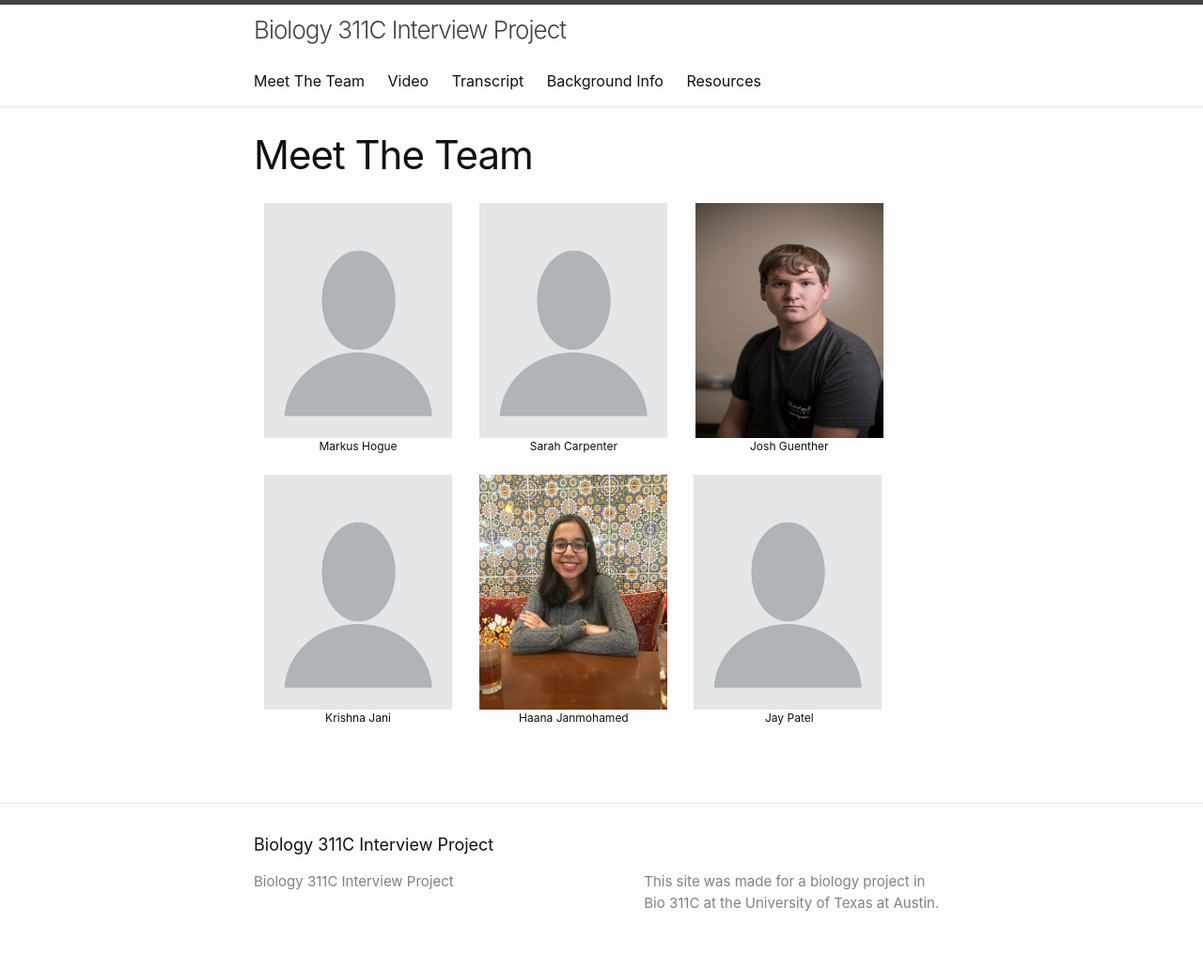
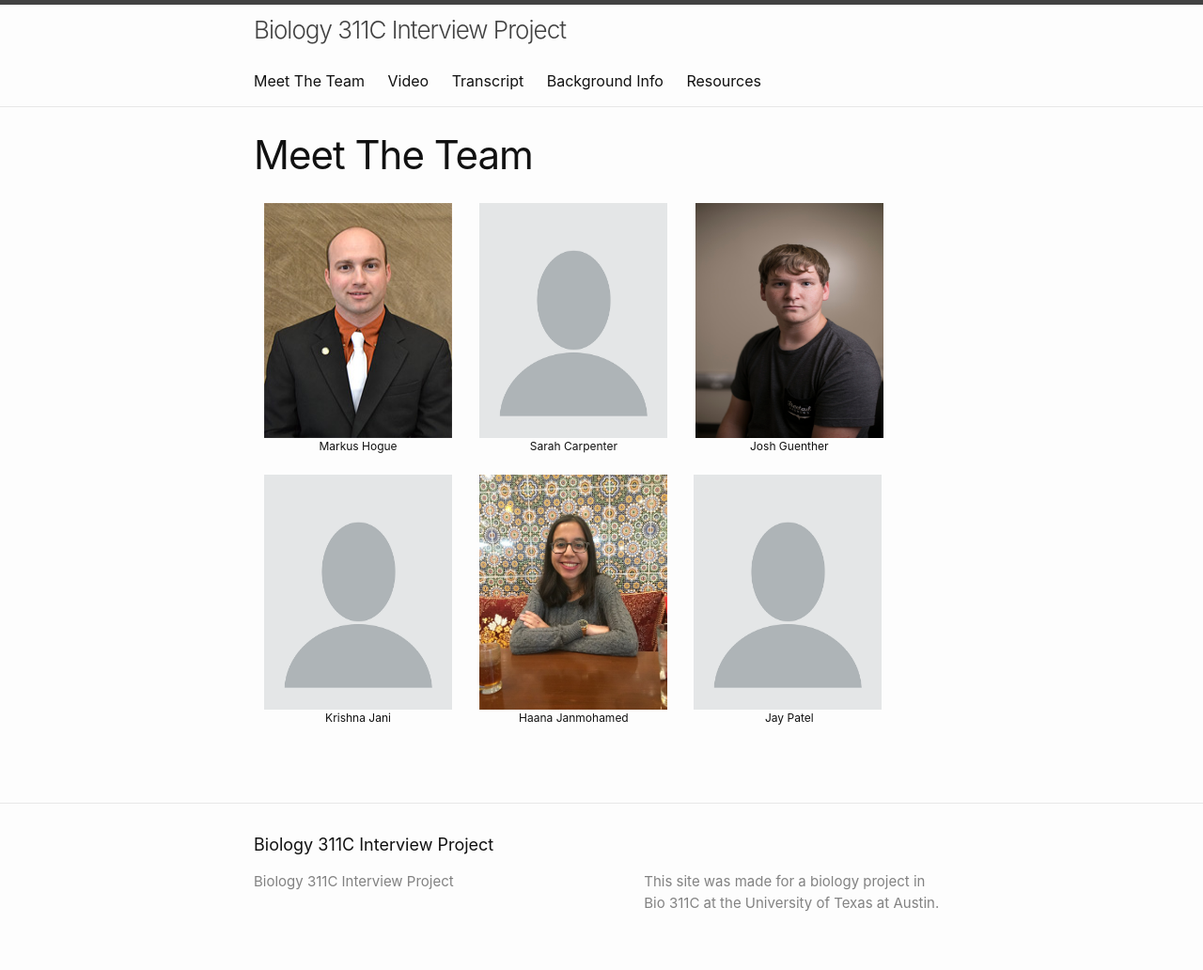
Before and after one commit to haanaj/biowebsite, a Jekyll site: the page built from team.md, in a window 1280 px wide. Shown: the whole page at 94% size. Built offline with Jekyll 4.4.1, drawn with Linux system fonts in a browser that asks for light colours.

Commit message:
Adding Markus Hogue's picture to team.md

```diff
--- a/team.md
+++ b/team.md
@@ -7,7 +7,7 @@ weight: 1
 
 
 
-<p style="float: left; font-size: 9pt; text-align: center; width: 30%; margin-right: 1%; margin-bottom: 0.5em; "><img src="/biowebsite/assets/emptyprofile.png" style="width: 100%; width:200px; height:250px;">Markus Hogue</p>
+<p style="float: left; font-size: 9pt; text-align: center; width: 30%; margin-right: 1%; margin-bottom: 0.5em; "><img src="/biowebsite/assets/markus-hogue.jpg" style="width: 100%; width:200px; height:250px;">Markus Hogue</p>
 
 <p style="float: left; font-size: 9pt; text-align: center; width: 30%; margin-right: 1%; margin-bottom: 0.5em;"><img src="/biowebsite/assets/emptyprofile.png" style="width: 100%; width:200px; height:250px;">Sarah Carpenter</p>
 
```
Also changed, not shown: assets/markus-hogue.jpg (added).
